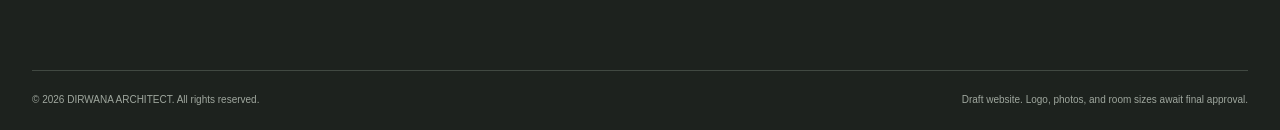
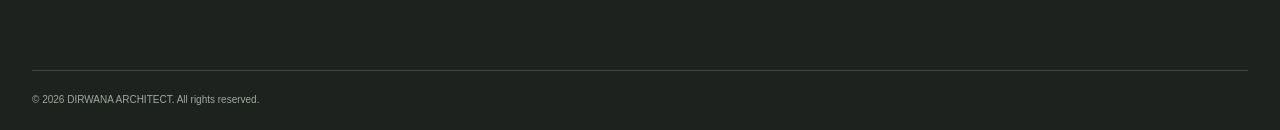
Before and after one commit to KristianAdinata/dirwana-architect, a Next.js app: page /en in a window 1280 px wide. Shown: the part 5486-5616 px from the top of the page. Built offline with nearby package versions, Linux system fonts and the light colour scheme; no server answers.

Commit message:
Remove draft notice from website footer

```diff
--- a/src/components/site-footer.tsx
+++ b/src/components/site-footer.tsx
@@ -12,6 +12,6 @@ export function SiteFooter({ locale }: { locale: Locale }) {
       <div><span className="footer-label">{t.footer.navigation}</span><div className="footer-links"><Link href={`/${locale}/kalkulator`}>{t.nav.calculator}</Link><Link href={`/${locale}/layanan`}>{t.nav.services}</Link><Link href={`/${locale}/portofolio`}>{t.nav.portfolio}</Link><Link href={`/${locale}/tentang`}>{t.nav.about}</Link></div></div>
       <div><span className="footer-label">{t.nav.contact}</span><address>Jl. Patih Jelantik No. 7<br/>Dauh Puri Klod, Denpasar Barat<br/>Denpasar, Bali</address><a href={contact.mapsUrl} target="_blank" rel="noopener noreferrer">{t.contact.openMaps} <ArrowUpRight size={15}/></a>{contact.emails.map((email) => <a key={email} href={`mailto:${email}`}>{email}</a>)}{consultationAdmins.map((admin) => <a key={admin.id} href={buildGeneralWhatsAppUrl(locale, admin.id)} target="_blank" rel="noopener noreferrer">{t.common[admin.id]} · {admin.displayPhone} <ArrowUpRight size={15}/></a>)}<a href={contact.instagramUrl} target="_blank" rel="noopener noreferrer">{contact.instagramHandle} <ArrowUpRight size={15}/></a></div>
     </div>
-    <div className="site-container footer-bottom"><span>© {new Date().getFullYear()} DIRWANA ARCHITECT. {t.footer.rights}</span><span>{t.footer.review}</span></div>
+    <div className="site-container footer-bottom"><span>© {new Date().getFullYear()} DIRWANA ARCHITECT. {t.footer.rights}</span></div>
   </footer>;
 }
--- a/src/i18n/index.ts
+++ b/src/i18n/index.ts
@@ -40,7 +40,7 @@ const id = {
   portfolio: { eyebrow: "PORTOFOLIO", title: "Setiap proyek punya konteksnya.", intro: "15 proyek dari dokumen portofolio DIRWANA. Beberapa proyek masih dalam proses; status dan tahun mengikuti sumber yang tersedia.", gallery: "Galeri proyek", details: "Informasi proyek", related: "Proyek lainnya", empty: "Belum ada proyek pada kategori ini." },
   about: { eyebrow: "TENTANG DIRWANA", title: "Merancang dan membangun dengan perhatian pada setiap tahap.", intro: "DIRWANA berdiri sejak 2018 dan bergerak dalam jasa perencanaan, pembangunan, renovasi, serta pengawasan proyek.", imageAlt: "Nuansa Balian House, selesai pada 2022", paragraph1: "Kami memandang proses desain dan pembangunan sebagai rangkaian keputusan yang perlu dipahami bersama. Kebutuhan ruang, kondisi lokasi, dan lingkup pekerjaan menjadi dasar pembicaraan sejak awal.", paragraph2: "Kualitas, keamanan, komunikasi, dan kontrol pekerjaan menjadi perhatian dalam setiap tahap proyek. Melalui konsultasi yang jelas, kami membantu klien menentukan langkah berikutnya.", since: "Sejak 2018", work: "Perencanaan · Pembangunan · Renovasi · Pengawasan" },
   contact: { eyebrow: "KONTAK", title: "Mari mulai percakapan.", intro: "Ceritakan rencana Anda. Kami siap membahas kebutuhan ruang dan langkah awal proyek.", address: "Alamat studio", openMaps: "Buka di Google Maps", email: "Email", whatsapp: "WhatsApp", hours: "Untuk konsultasi, hubungi kami melalui WhatsApp atau email.", note: "Klik tombol akan membuka WhatsApp; pesan hanya terkirim setelah Anda menekan Kirim di aplikasi." },
-  footer: { tagline: "DESIGN & BUILD", navigation: "Navigasi", copy: "Perencanaan, pembangunan, renovasi, dan pengawasan proyek.", rights: "Seluruh hak dilindungi.", review: "Draft website. Logo, foto, dan ukuran ruang menunggu persetujuan final." },
+  footer: { tagline: "DESIGN & BUILD", navigation: "Navigasi", copy: "Perencanaan, pembangunan, renovasi, dan pengawasan proyek.", rights: "Seluruh hak dilindungi." },
   meta: { home: "DIRWANA ARCHITECT | Design & Build di Bali", homeDesc: "DIRWANA ARCHITECT menyediakan perencanaan, pembangunan, renovasi, dan pengawasan. Coba kalkulator estimasi kebutuhan ruang dan biaya awal.", calculator: "Kalkulator Estimasi Biaya", services: "Layanan", portfolio: "Portofolio", about: "Tentang Kami", contact: "Kontak" },
 };
 
@@ -82,7 +82,7 @@ const en: typeof id = {
   portfolio: { eyebrow: "PORTFOLIO", title: "Every project has its context.", intro: "15 projects from DIRWANA's portfolio document. Some are still in progress; status and year follow the available source.", gallery: "Project gallery", details: "Project information", related: "Other projects", empty: "No projects in this category yet." },
   about: { eyebrow: "ABOUT DIRWANA", title: "Designing and building with care at every stage.", intro: "Founded in 2018, DIRWANA works in planning, construction, renovation, and project supervision.", imageAlt: "Nuansa Balian House, completed in 2022", paragraph1: "We see design and construction as a sequence of decisions to understand together. Spatial needs, site conditions, and work scope form the basis of early discussions.", paragraph2: "Quality, safety, communication, and work oversight matter at each project stage. Through clear consultation, we help clients determine the next step.", since: "Since 2018", work: "Planning · Construction · Renovation · Supervision" },
   contact: { eyebrow: "CONTACT", title: "Let's start a conversation.", intro: "Tell us about your plan. We can discuss your spatial needs and the first steps for your project.", address: "Studio address", openMaps: "Open in Google Maps", email: "Email", whatsapp: "WhatsApp", hours: "For a consultation, contact us by WhatsApp or email.", note: "The button opens WhatsApp; the message is sent only after you press Send in the app." },
-  footer: { tagline: "DESIGN & BUILD", navigation: "Navigation", copy: "Planning, construction, renovation, and project supervision.", rights: "All rights reserved.", review: "Draft website. Logo, photos, and room sizes await final approval." },
+  footer: { tagline: "DESIGN & BUILD", navigation: "Navigation", copy: "Planning, construction, renovation, and project supervision.", rights: "All rights reserved." },
   meta: { home: "DIRWANA ARCHITECT | Design & Build in Bali", homeDesc: "DIRWANA ARCHITECT offers planning, construction, renovation, and supervision. Try the room and starting cost estimator.", calculator: "Project Cost Estimator", services: "Services", portfolio: "Portfolio", about: "About", contact: "Contact" },
 };
 
```
